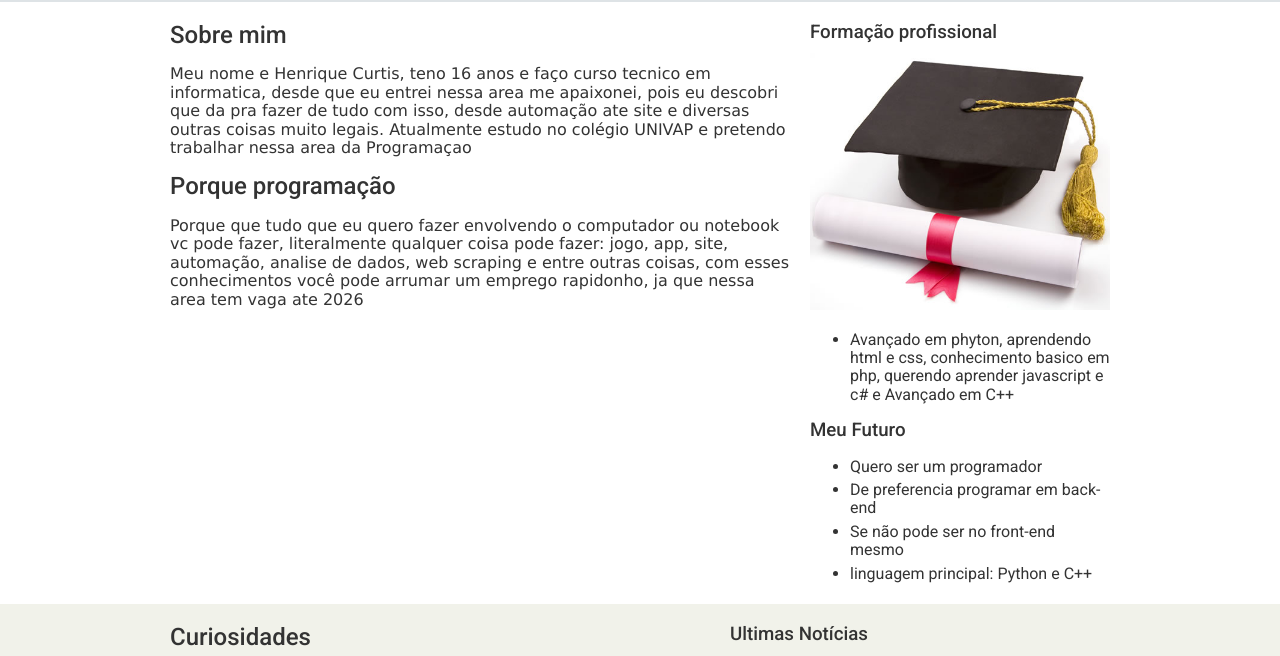
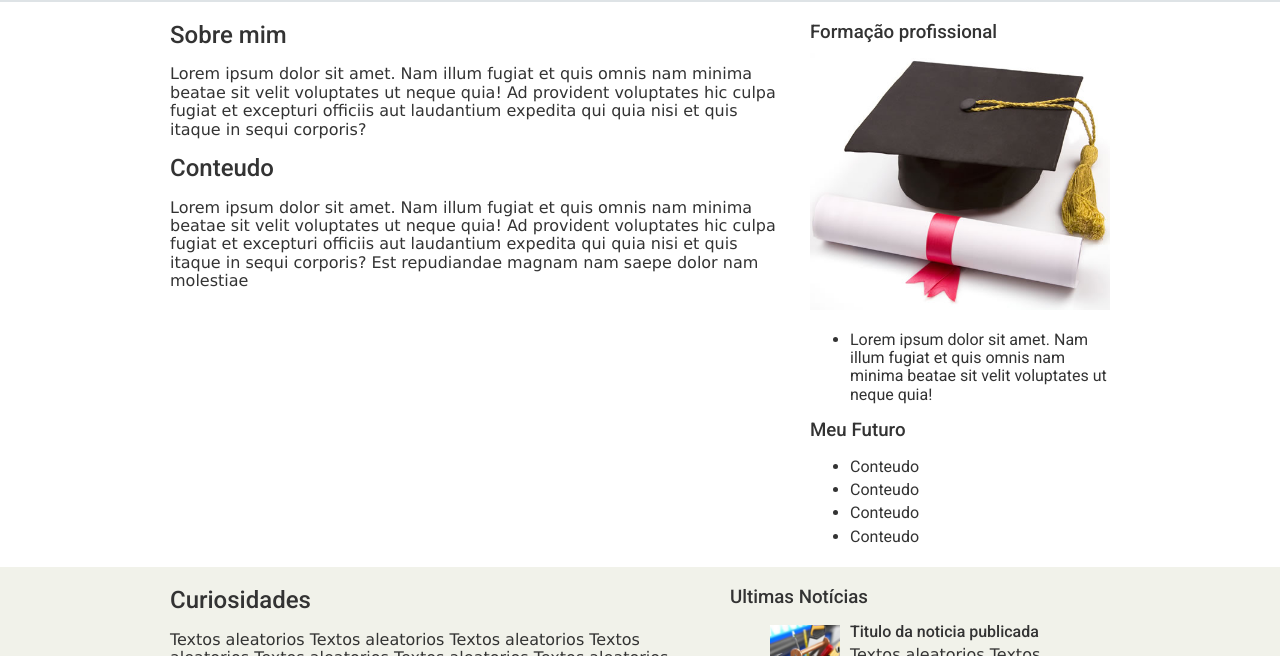
Before and after one commit to Curtixx/projeto-final-do-meu-site, a plain HTML site: page sobre.html in a window 1280 px wide. Shown: the part 70-726 px from the top of the page. Drawn offline with Linux system fonts and the light colour scheme.

Commit message:
Update sobre.html

```diff
--- a/sobre.html
+++ b/sobre.html
@@ -37,28 +37,28 @@
 
             <div class="coluna col8">
                 <h2>Sobre mim</h2>
-                <p>Meu nome e Henrique Curtis, teno 16 anos e faço curso tecnico em informatica, desde que eu entrei nessa area me apaixonei, pois
-                eu descobri que da pra fazer de tudo com isso, desde automação ate site e diversas outras coisas muito legais. Atualmente estudo no colégio UNIVAP
-                e pretendo trabalhar nessa area da Programaçao
+                <p>Lorem ipsum dolor sit amet. Nam illum fugiat et quis omnis nam minima beatae sit velit voluptates
+                    ut neque quia! Ad provident voluptates hic culpa fugiat et excepturi officiis aut laudantium
+                    expedita qui quia nisi et quis itaque in sequi corporis?
                 </p>
-                <h2>Porque programação</h2>
-                <p>Porque que tudo que eu quero fazer envolvendo o computador ou notebook vc pode fazer, literalmente qualquer coisa pode fazer: jogo, app, site,
-                    automação, analise de dados, web scraping e entre outras coisas, com esses conhecimentos você pode arrumar um emprego rapidonho, ja que nessa area
-                    tem vaga ate 2026
+                <h2>Conteudo</h2>
+                <p>Lorem ipsum dolor sit amet. Nam illum fugiat et quis omnis nam minima beatae sit velit voluptates ut
+                    neque quia! Ad provident voluptates hic culpa fugiat et excepturi officiis aut laudantium expedita
+                    qui quia nisi et quis itaque in sequi corporis? Est repudiandae magnam nam saepe dolor nam molestiae
                 </p>
             </div>
             <div class="coluna col4 sidebar">
                 <h3>Formação profissional</h3>
                 <img src="imagens/formatura.jpg" alt="">
                 <ul>
-                    <li>Avançado em phyton, aprendendo html e css, conhecimento basico em php, querendo aprender javascript e c# e Avançado em C++</li>
+                    <li>Lorem ipsum dolor sit amet. Nam illum fugiat et quis omnis nam minima beatae sit velit voluptates ut neque quia! </li>
                 </ul>
                 <h3>Meu Futuro</h3>
                 <ul>
-                    <li>Quero ser um programador</li>
-                    <li>De preferencia programar em back-end</li>
-                    <li>Se não pode ser no front-end mesmo</li>
-                    <li>linguagem principal: Python e C++</li>
+                    <li>Conteudo</li>
+                    <li>Conteudo</li>
+                    <li>Conteudo</li>
+                    <li>Conteudo</li>
                 </ul>
             </div>
         </section>
```
